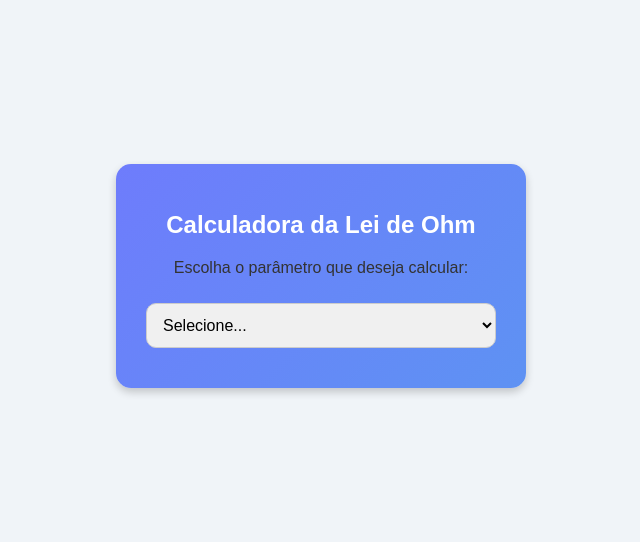
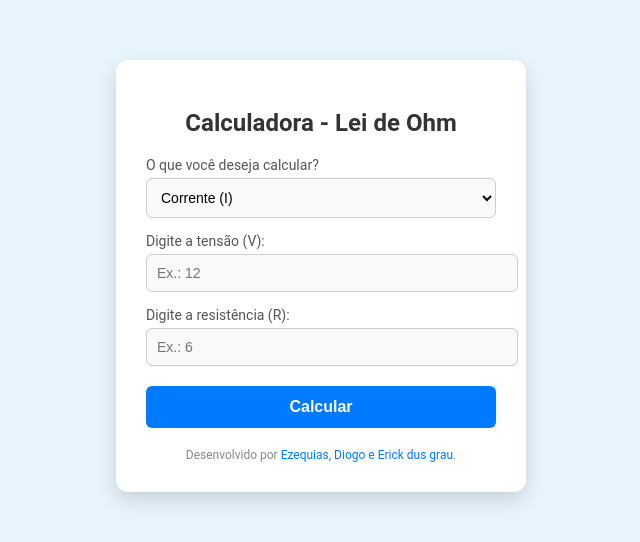
Before and after one commit to Ezequias2k23/fisica, a plain HTML site: page index.html in a window 1280 px wide. Shown: the part 124-666 px from the top of the page, without its empty margins (319-959 px from the left). Drawn offline with Linux system fonts and the light colour scheme.

Commit message:
corrigindo errooooo

```diff
--- a/index.html
+++ b/index.html
@@ -1,161 +1,181 @@
 <!DOCTYPE html>
-<html lang="en">
+<html lang="pt-br">
 <head>
     <meta charset="UTF-8">
     <meta name="viewport" content="width=device-width, initial-scale=1.0">
-  <title>Calculadora da Lei de Ohm</title>
+    <title>Calculadora - Lei de Ohm</title>
     <style>
         body {
-      font-family: 'Arial', sans-serif;
-      background-color: #f0f4f8;
-      margin: 0;
-      padding: 0;
+            font-family: 'Roboto', Arial, sans-serif;
             display: flex;
             justify-content: center;
             align-items: center;
             height: 100vh;
-      color: #333;
+            margin: 0;
+            background-color: #e9f5fc;
         }
         .container {
+            background-color: #ffffff;
+            padding: 30px;
+            border-radius: 12px;
+            box-shadow: 0 8px 20px rgba(0, 0, 0, 0.15);
             width: 350px;
-      padding: 30px;
-      border-radius: 15px;
-      background: linear-gradient(135deg, #6e7cfc, #5e92f3);
-      box-shadow: 0 4px 8px rgba(0, 0, 0, 0.2);
             text-align: center;
         }
-    h1 {
-      font-size: 24px;
-      color: white;
+        h2 {
+            color: #333;
             margin-bottom: 20px;
         }
-    select, input, button {
-      padding: 12px;
+        label {
+            display: block;
+            margin-top: 15px;
+            color: #555;
+            font-size: 14px;
+            text-align: left;
+        }
+        input, select {
             width: 100%;
-      margin: 10px 0;
-      border-radius: 10px;
+            padding: 10px;
+            margin-top: 5px;
             border: 1px solid #ccc;
-      box-sizing: border-box;
-      font-size: 16px;
+            border-radius: 6px;
+            font-size: 14px;
+            background-color: #f9f9f9;
         }
-    select {
-      background-color: #f0f0f0;
-    }
-    input, button {
-      background-color: #ffffff;
-      color: #555;
+        input:focus, select:focus {
+            border-color: #007bff;
+            outline: none;
         }
         button {
-      background-color: #4CAF50;
+            width: 100%;
+            padding: 12px;
+            margin-top: 20px;
+            background-color: #007bff;
             color: white;
+            font-size: 16px;
+            font-weight: bold;
+            border: none;
+            border-radius: 6px;
             cursor: pointer;
-      font-weight: bold;
         }
         button:hover {
-      background-color: #45a049;
+            background-color: #0056b3;
         }
-    #calc-form {
-      display: none;
+        #resultado {
             margin-top: 20px;
-    }
-    .field {
-      display: none;
-    }
-    #result {
             font-size: 18px;
             font-weight: bold;
-      color: #333;
+            color: #007bff;
+        }
+        footer {
             margin-top: 20px;
+            font-size: 12px;
+            color: #888;
+        }
+        footer a {
+            color: #007bff;
+            text-decoration: none;
+        }
+        footer a:hover {
+            text-decoration: underline;
         }
     </style>
 </head>
 <body>
     <div class="container">
-    <h1>Calculadora da Lei de Ohm</h1>
+        <h2>Calculadora - Lei de Ohm</h2>
 
-    <!-- Menu Inicial -->
-    <p>Escolha o parâmetro que deseja calcular:</p>
-    <select id="calc-choice" onchange="showCalcForm()">
-      <option value="">Selecione...</option>
-      <option value="current">Calcular Corrente (I)</option>
-      <option value="resistance">Calcular Resistência (R)</option>
-      <option value="voltage">Calcular Tensão (V)</option>
+        <label for="escolha">O que você deseja calcular?</label>
+        <select id="escolha" onchange="atualizarFormulario()">
+            <option value="corrente">Corrente (I)</option>
+            <option value="tensao">Tensão (V)</option>
+            <option value="resistencia">Resistência (R)</option>
         </select>
 
-    <!-- Formulário de Cálculo -->
-    <div id="calc-form">
-      <div id="voltage-field" class="field">
-        <label for="voltage">Tensão (V):</label>
-        <input type="number" id="voltage" placeholder="Digite a tensão (V)">
-      </div>
-      <div id="resistance-field" class="field">
-        <label for="resistance">Resistência (Ω):</label>
-        <input type="number" id="resistance" placeholder="Digite a resistência (Ω)">
-      </div>
-      <div id="current-field" class="field">
-        <label for="current">Corrente (A):</label>
-        <input type="number" id="current" placeholder="Digite a corrente (A)">
+        <div id="formulario">
         </div>
 
-      <button onclick="calculateOhm()">Calcular</button>
-      <p id="result"></p>
-    </div>
+        <button onclick="calcular()">Calcular</button>
+
+        <div id="resultado"></div>
+
+        <footer>
+            Desenvolvido por <a href="#">Ezequias, Diogo e Erick dus grau</a>.
+        </footer>
     </div>
 
     <script>
-    function showCalcForm() {
-      const choice = document.getElementById('calc-choice').value;
-      const form = document.getElementById('calc-form');
-      const voltageField = document.getElementById('voltage-field');
-      const resistanceField = document.getElementById('resistance-field');
-      const currentField = document.getElementById('current-field');
+        function atualizarFormulario() {
+            const escolha = document.getElementById("escolha").value;
+            const formulario = document.getElementById("formulario");
 
-      // Esconde todos os campos inicialmente
-      voltageField.style.display = 'none';
-      resistanceField.style.display = 'none';
-      currentField.style.display = 'none';
+            if (escolha === "corrente") {
+                formulario.innerHTML = `
+                    <label for="tensao">Digite a tensão (V):</label>
+                    <input type="number" id="tensao" placeholder="Ex.: 12" required>
 
-      // Exibe os campos de acordo com a escolha
-      if (choice === 'current') {
-        voltageField.style.display = 'block';
-        resistanceField.style.display = 'block';
-      } else if (choice === 'resistance') {
-        voltageField.style.display = 'block';
-        currentField.style.display = 'block';
-      } else if (choice === 'voltage') {
-        resistanceField.style.display = 'block';
-        currentField.style.display = 'block';
+                    <label for="resistencia">Digite a resistência (R):</label>
+                    <input type="number" id="resistencia" placeholder="Ex.: 6" required>
+                `;
+            } else if (escolha === "tensao") {
+                formulario.innerHTML = `
+                    <label for="corrente">Digite a corrente (I):</label>
+                    <input type="number" id="corrente" placeholder="Ex.: 2" required>
+
+                    <label for="resistencia">Digite a resistência (R):</label>
+                    <input type="number" id="resistencia" placeholder="Ex.: 6" required>
+                `;
+            } else if (escolha === "resistencia") {
+                formulario.innerHTML = `
+                    <label for="tensao">Digite a tensão (V):</label>
+                    <input type="number" id="tensao" placeholder="Ex.: 12" required>
+
+                    <label for="corrente">Digite a corrente (I):</label>
+                    <input type="number" id="corrente" placeholder="Ex.: 2" required>
+                `;
+            }
         }
 
-      // Exibe o formulário
-      form.style.display = 'block';
+        function calcular() {
+            const escolha = document.getElementById("escolha").value;
+            let resultado = "";
+
+            if (escolha === "corrente") {
+                const tensao = parseFloat(document.getElementById("tensao").value);
+                const resistencia = parseFloat(document.getElementById("resistencia").value);
+
+                if (isNaN(tensao) || isNaN(resistencia) || resistencia === 0) {
+                    resultado = "Por favor, insira valores válidos.";
+                } else {
+                    const corrente = tensao / resistencia;
+                    resultado = `A corrente é ${corrente.toFixed(2)} amperes.`;
+                }
+            } else if (escolha === "tensao") {
+                const corrente = parseFloat(document.getElementById("corrente").value);
+                const resistencia = parseFloat(document.getElementById("resistencia").value);
+
+                if (isNaN(corrente) || isNaN(resistencia)) {
+                    resultado = "Por favor, insira valores válidos.";
+                } else {
+                    const tensao = corrente * resistencia;
+                    resultado = `A tensão é ${tensao.toFixed(2)} volts.`;
+                }
+            } else if (escolha === "resistencia") {
+                const tensao = parseFloat(document.getElementById("tensao").value);
+                const corrente = parseFloat(document.getElementById("corrente").value);
+
+                if (isNaN(tensao) || isNaN(corrente) || corrente === 0) {
+                    resultado = "Por favor, insira valores válidos.";
+                } else {
+                    const resistencia = tensao / corrente;
+                    resultado = `A resistência é ${resistencia.toFixed(2)} ohms.`;
+                }
             }
 
-    function calculateOhm() {
-      const voltage = parseFloat(document.getElementById('voltage').value);
-      const resistance = parseFloat(document.getElementById('resistance').value);
-      const current = parseFloat(document.getElementById('current').value);
-      const resultElement = document.getElementById('result');
-
-      let result = '';
-
-      // Calcula a corrente
-      if (document.getElementById('calc-choice').value === 'current' && !isNaN(voltage) && !isNaN(resistance)) {
-        result = A corrente é: ${(voltage / resistance).toFixed(2)} A;
-      }
-      // Calcula a resistência
-      else if (document.getElementById('calc-choice').value === 'resistance' && !isNaN(voltage) && !isNaN(current)) {
-        result = A resistência é: ${(voltage / current).toFixed(2)} Ω;
-      }
-      // Calcula a tensão
-      else if (document.getElementById('calc-choice').value === 'voltage' && !isNaN(resistance) && !isNaN(current)) {
-        result = A tensão é: ${(resistance * current).toFixed(2)} V;
-      } else {
-        result = 'Por favor, insira os valores necessários!';
+            document.getElementById("resultado").innerHTML = resultado;
         }
 
-      resultElement.textContent = result;
-    }
+        atualizarFormulario();
     </script>
 </body>
 </html>
```
Lines whose indentation alone changed are shown as unchanged.
